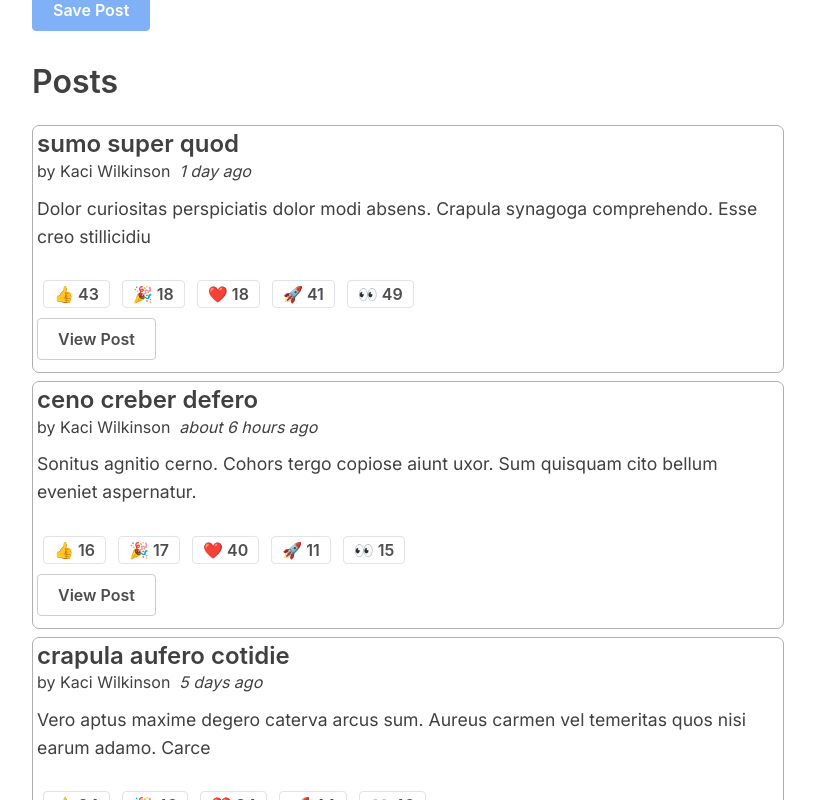
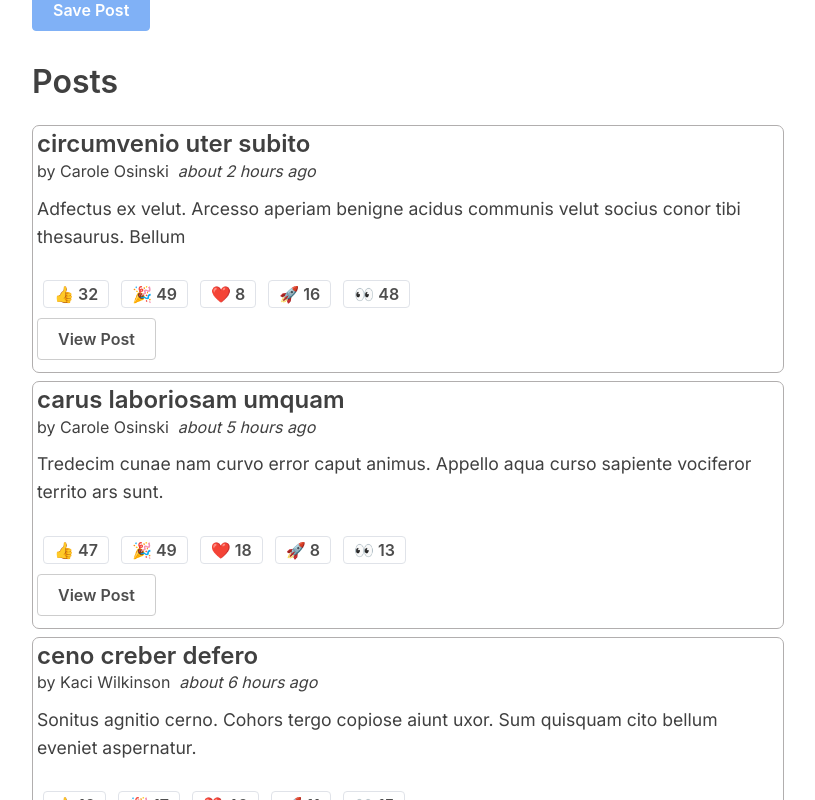
Before and after one commit to DevAiKaiSys/ReduxTutorial, a Next.js app in the folder redux-essentials-example/: page / in a window 1280 px wide. Shown: the part 540-1340 px from the top of the page, without its empty margins (232-1047 px from the left). Built offline with nearby package versions, Linux system fonts and the light colour scheme.

Commit message:
Redux Essentials, Part 7: Sorting Posts

```diff
--- a/redux-essentials-example/app/ui/posts/PostsList.tsx
+++ b/redux-essentials-example/app/ui/posts/PostsList.tsx
@@ -1,7 +1,7 @@
 "use client";
 import { useAppDispatch, useAppSelector } from "@/lib/redux/hooks";
 import Link from "next/link";
-import React, { useEffect } from "react";
+import React, { useEffect, useMemo } from "react";
 import { PostAuthor } from "./PostAuthor";
 import { TimeAgo } from "./TimeAgo";
 import { ReactionButtons } from "./ReactionButtons";
@@ -54,12 +54,19 @@ export const PostsList = () => {
   //   }
   // }, [postStatus, dispatch]);
   const {
-    data: posts,
+    data: posts = [],
     isLoading,
     isSuccess,
     isError,
     error,
   } = useGetPostsQuery();
+
+  const sortedPosts = useMemo(() => {
+    const sortedPosts = posts.slice();
+    // Sort posts in descending chronological order
+    sortedPosts.sort((a, b) => b.date.localeCompare(a.date));
+    return sortedPosts;
+  }, [posts]);
 
   // const renderedPosts = posts.map((post) => (
   // Sort posts in reverse chronological order by datetime string
@@ -106,7 +113,10 @@ export const PostsList = () => {
   if (isLoading) {
     content = <Spinner text="Loading..." />;
   } else if (isSuccess) {
-    content = posts.map((post) => <PostExcerpt key={post.id} post={post} />);
+    // content = posts.map((post) => <PostExcerpt key={post.id} post={post} />);
+    content = sortedPosts.map((post) => (
+      <PostExcerpt key={post.id} post={post} />
+    ));
   } else if (isError) {
     content = <div>{error.toString()}</div>;
   }
```
